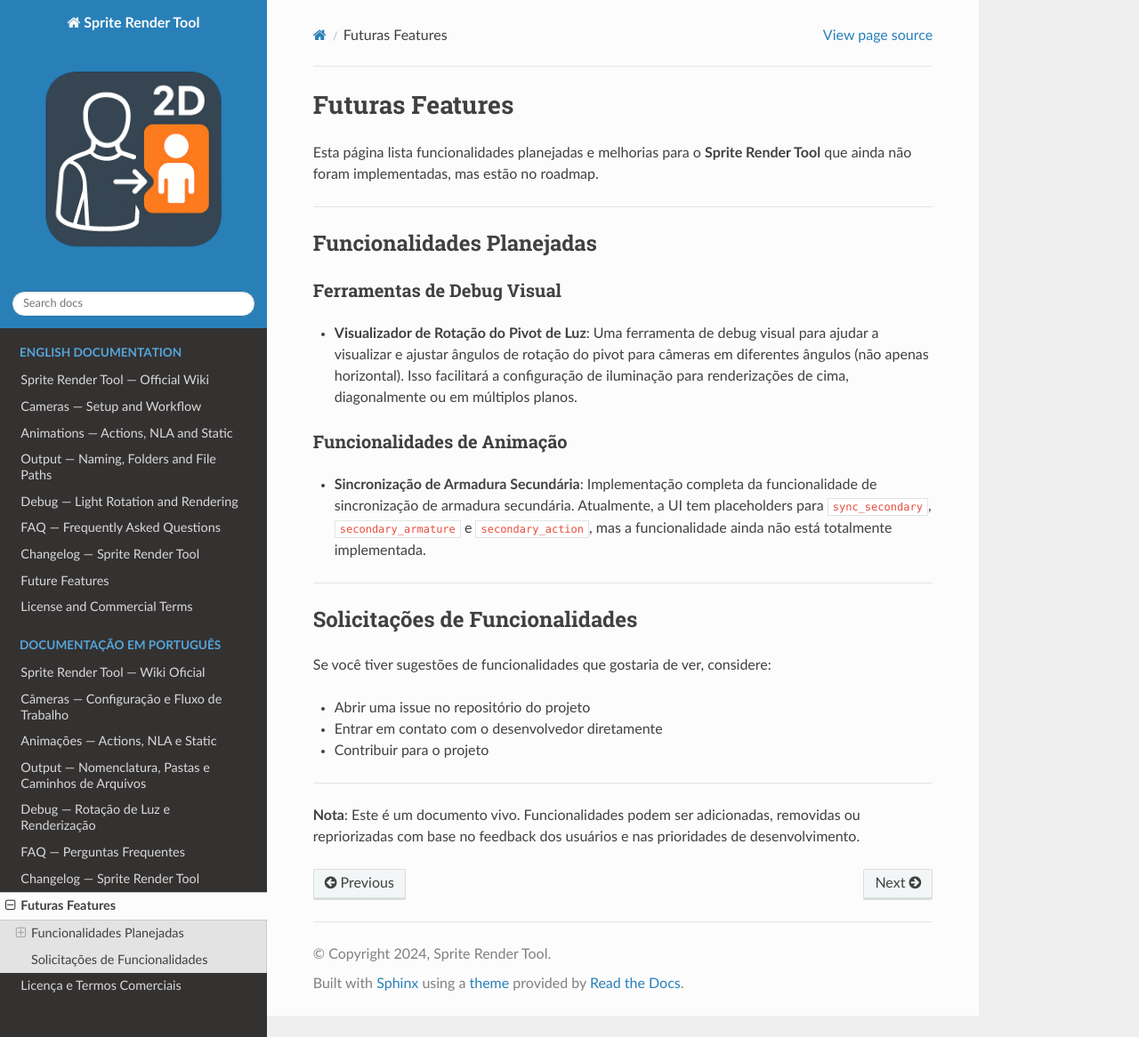
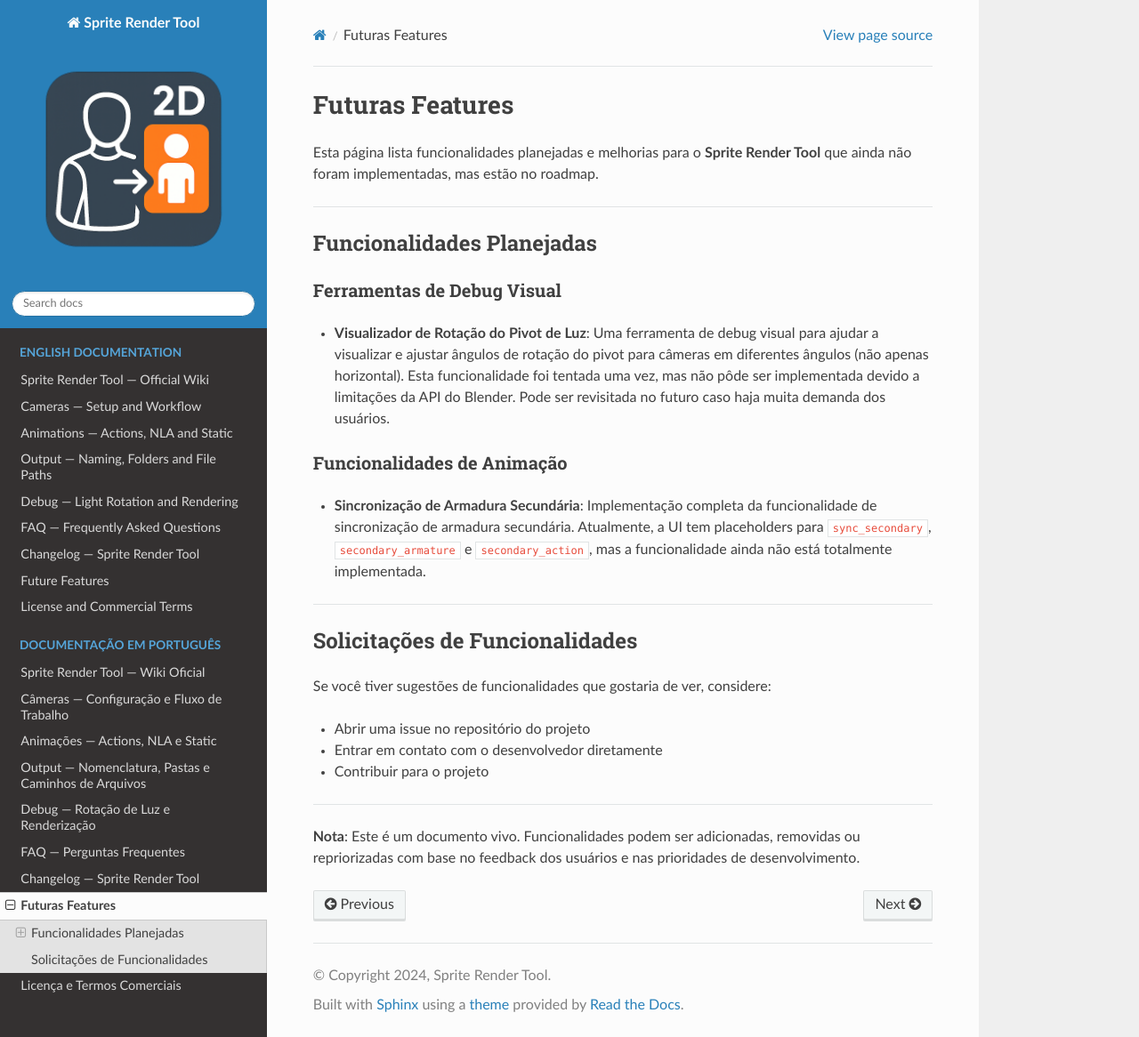
Before and after one commit to Lochzin/Sprite-Render-Tool-Wiki, a Sphinx documentation site: the page built from docs/pt/Future-Features.md, in a window 1280 px wide and 1166 px high. Shown: the whole window at 89% size. Built offline with Sphinx 7.4.7 and the Read the Docs theme 3.1.0, drawn with Linux system fonts in a browser that asks for light colours.

Commit message:
Future Features Update

```diff
--- a/docs/pt/Future-Features.md
+++ b/docs/pt/Future-Features.md
@@ -8,7 +8,7 @@
 
 ### Ferramentas de Debug Visual
 
-- **Visualizador de Rotação do Pivot de Luz**: Uma ferramenta de debug visual para ajudar a visualizar e ajustar ângulos de rotação do pivot para câmeras em diferentes ângulos (não apenas horizontal). Isso facilitará a configuração de iluminação para renderizações de cima, diagonalmente ou em múltiplos planos.
+- **Visualizador de Rotação do Pivot de Luz**: Uma ferramenta de debug visual para ajudar a visualizar e ajustar ângulos de rotação do pivot para câmeras em diferentes ângulos (não apenas horizontal). Esta funcionalidade foi tentada uma vez, mas não pôde ser implementada devido a limitações da API do Blender. Pode ser revisitada no futuro caso haja muita demanda dos usuários.
 
 ### Funcionalidades de Animação
 
```
Also changed, not shown: docs/en/Future-Features.md (+1 -1 lines).
